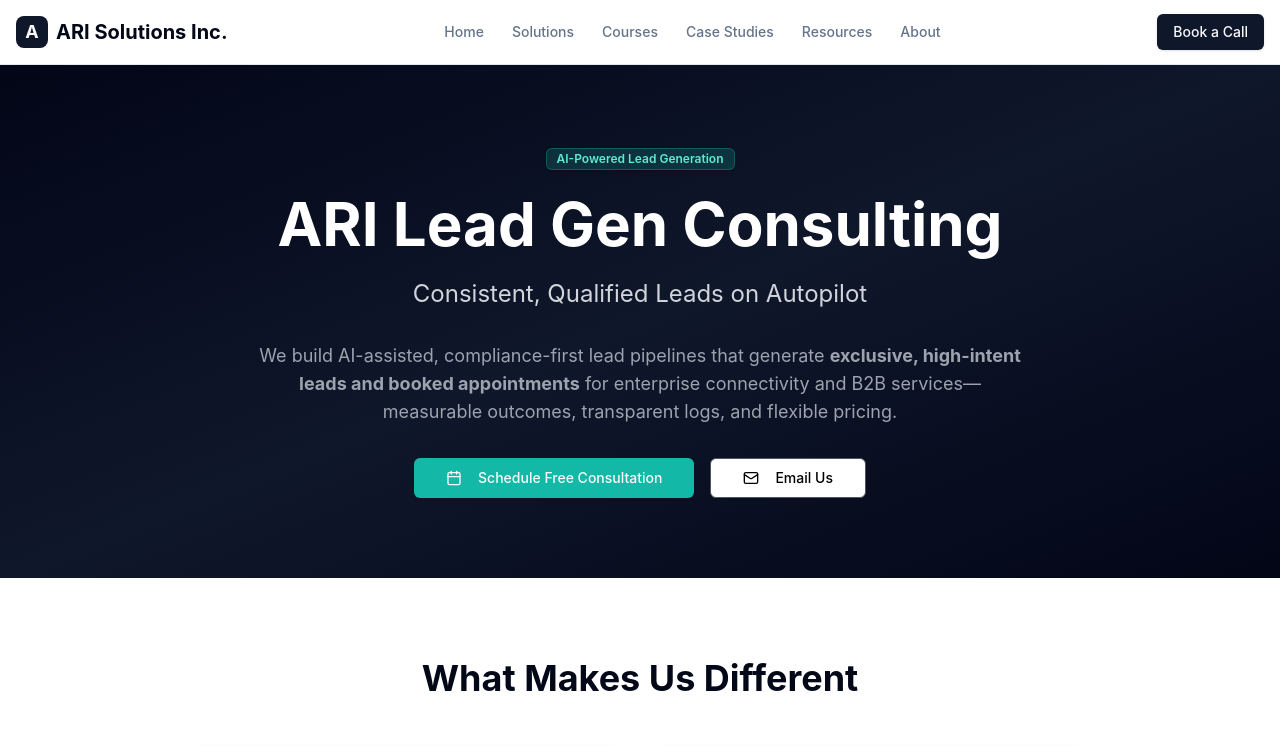
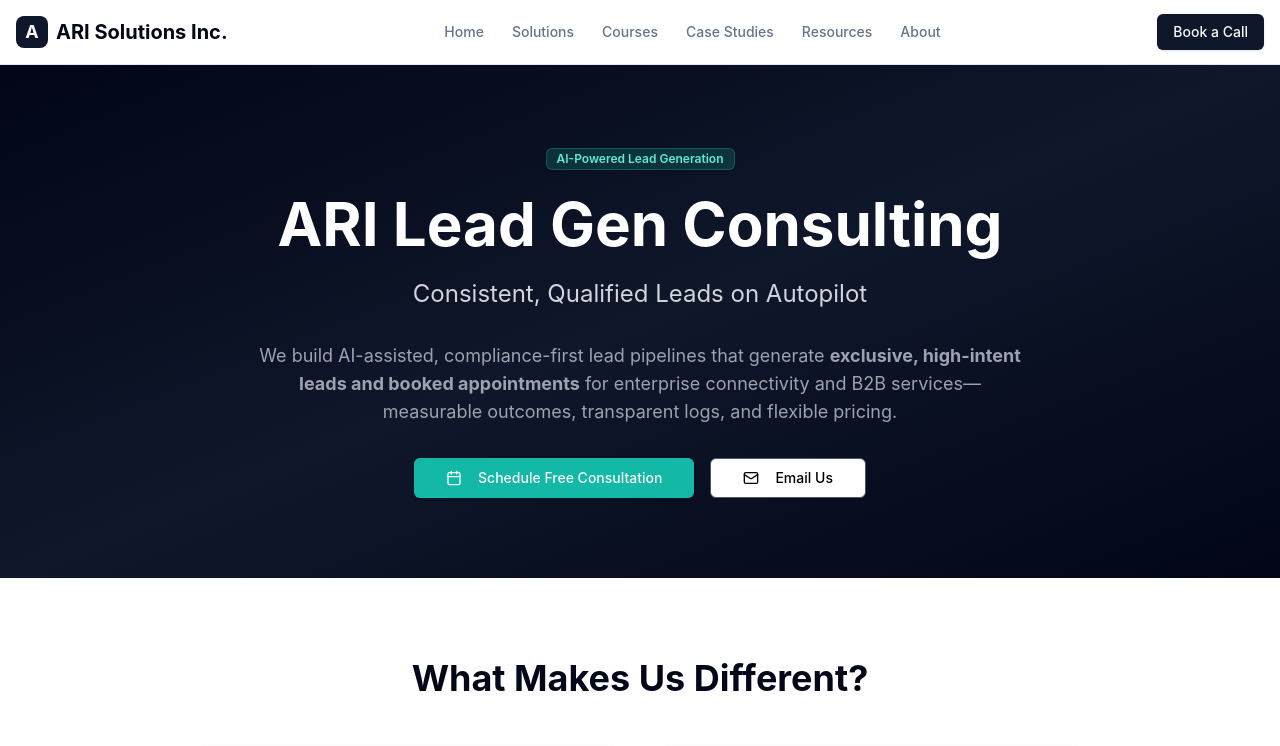
Before and after one commit to jabrielm92/ARI-siteMAIN, a Next.js app: page /solutions/lead-gen in a window 1280 px wide. Shown: the top 746 px of the page. Built offline with nearby package versions, Linux system fonts and the light colour scheme.

Commit message:
Update page.jsx

```diff
--- a/app/solutions/lead-gen/page.jsx
+++ b/app/solutions/lead-gen/page.jsx
@@ -142,7 +142,7 @@
       <section className="py-20 bg-background">
         <div className="container mx-auto px-4">
           <div className="max-w-4xl mx-auto">
-            <h2 className="text-3xl md:text-4xl font-bold mb-12 text-center">What Makes Us Different</h2>
+            <h2 className="text-3xl md:text-4xl font-bold mb-12 text-center">What Makes Us Different?</h2>
             <div className="grid md:grid-cols-2 gap-8">
               <Card>
                 <CardHeader>
```
